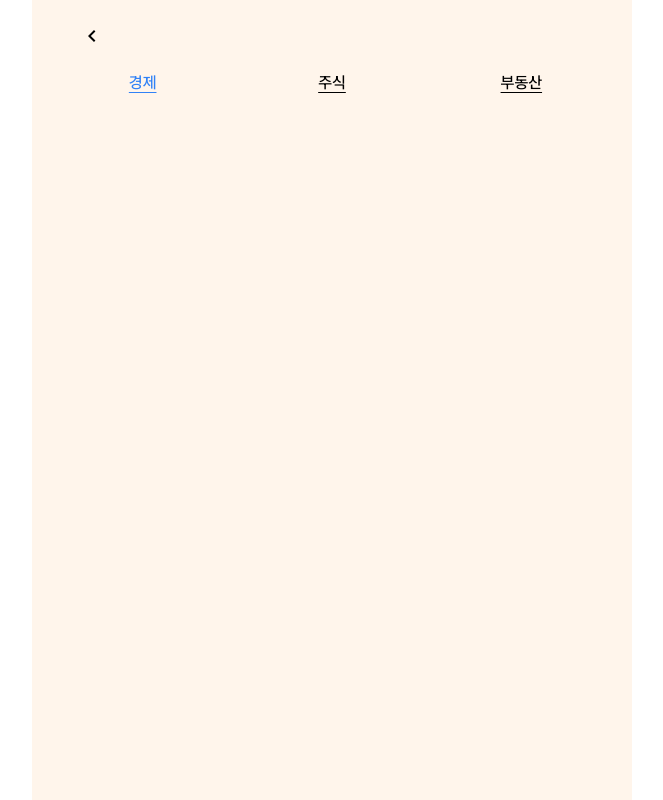
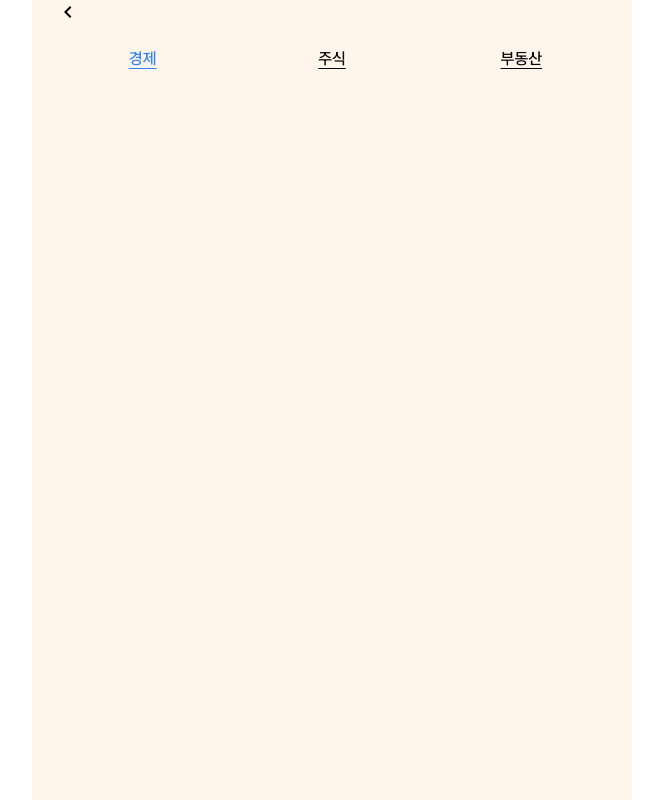
Before and after one commit to devocean-finut/Finut_FE, a Next.js app: page /main/daily-news in a window 1280 px wide. Shown: the whole page, without its empty margins (308-971 px from the left). Built offline with nearby package versions, Linux system fonts and the light colour scheme.

Commit message:
Update TobBar : padding 삭제

```diff
--- a/src/Common/TopBar/index.tsx
+++ b/src/Common/TopBar/index.tsx
@@ -11,7 +11,7 @@ function TopBar() {
     router.back();
   };
   return (
-    <div className="p-6 pb-0 ">
+    <div>
       <Button
         backgroundColor="none"
         paddingHorizontal={0}
```
